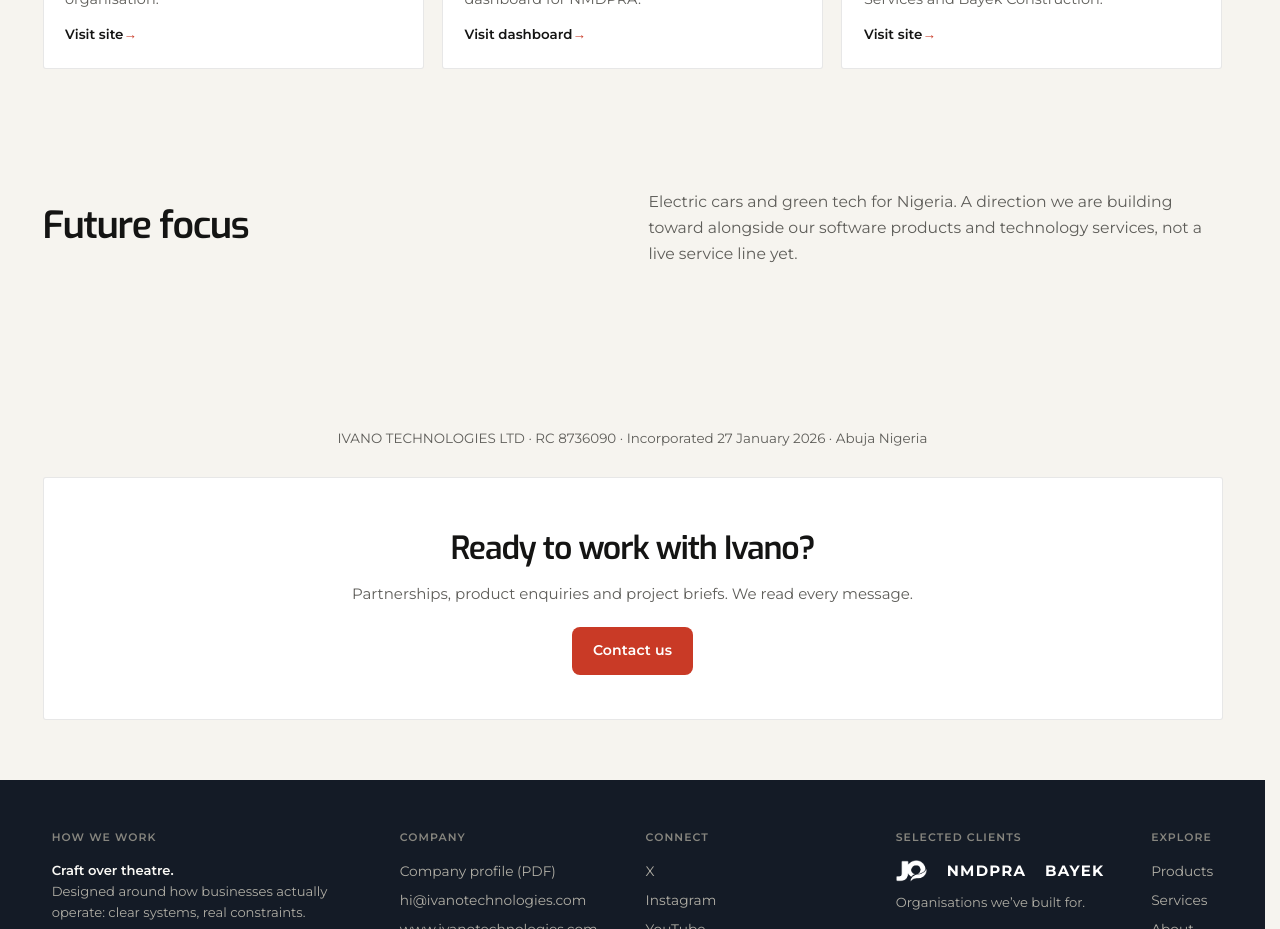
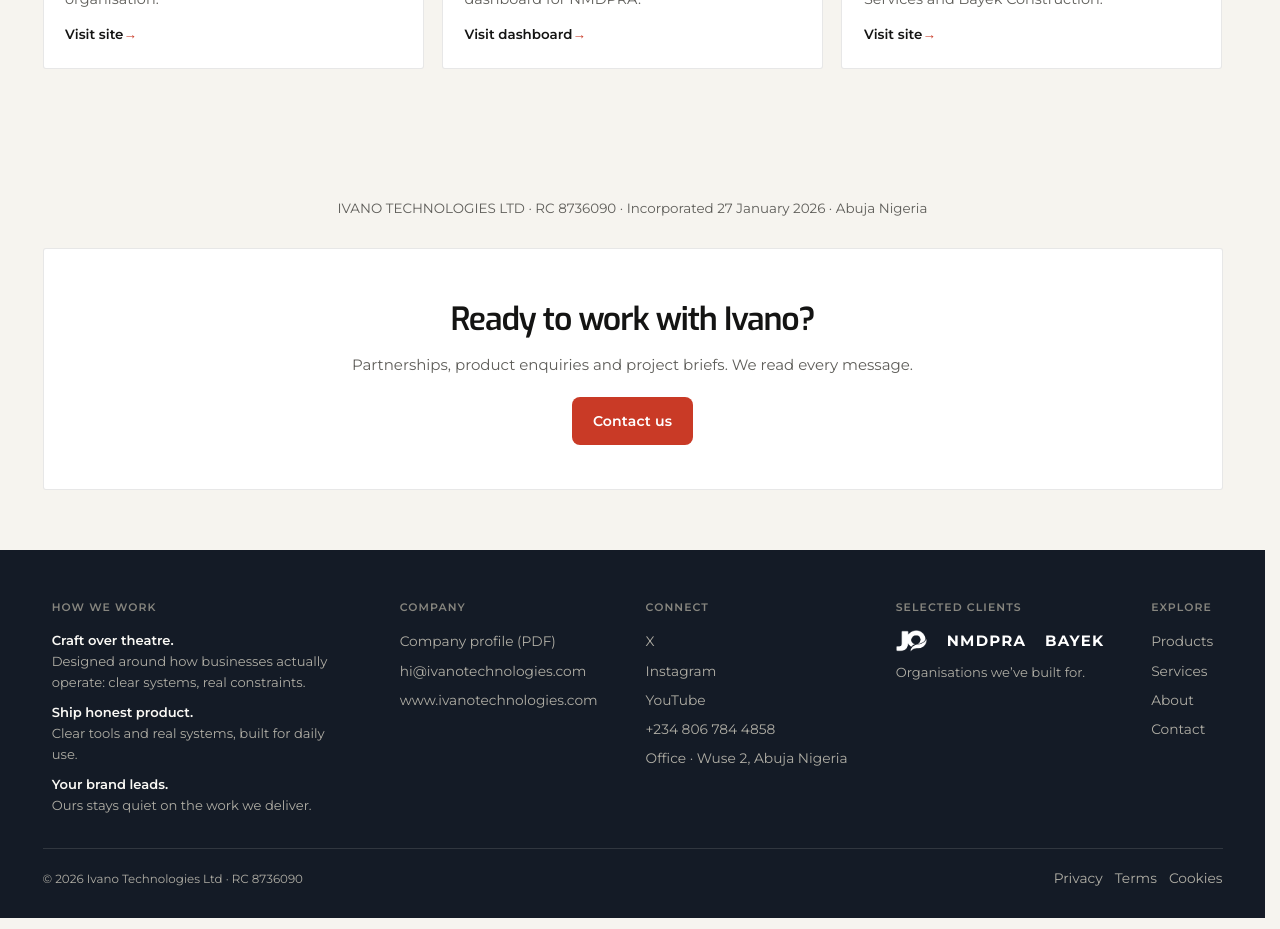
Before and after one commit to Ivano-Technologies/web-ivano, a Next.js app: page / in a window 1280 px wide. Shown: the part 1540-2469 px from the top of the page. Built offline with nearby package versions, Linux system fonts and the light colour scheme.

Commit message:
Remove Home future focus strip and About EV paragraph
Removes the Future focus section from Home and the electric cars paragraph from About. The site description, og and twitter description, hero tagline and trust line are unchanged.

```diff
--- a/app/about/page.tsx
+++ b/app/about/page.tsx
@@ -24,11 +24,6 @@ export default function AboutPage() {
             SaaS products (Kompleet, PMS, NRCS EAM) and client platforms
             (campaigns, compliance dashboards), backed by consulting and
             managed services.
-          </p>
-          <p className="about-build">
-            Next, we are building toward electric cars and green tech for
-            Nigeria. This is a direction we are working toward, not a live
-            service line yet.
           </p>
           <h2>Where we are</h2>
           <p className="about-where">{SITE.officeArea}.</p>
--- a/app/page.tsx
+++ b/app/page.tsx
@@ -89,21 +89,6 @@ export default function HomePage() {
         </div>
       </section>
 
-      <section id="future-focus">
-        <div className="wrap">
-          <div className="section-head row">
-            <div>
-              <h2>Future focus</h2>
-            </div>
-            <p>
-              Electric cars and green tech for Nigeria. A direction we are
-              building toward alongside our software products and technology
-              services, not a live service line yet.
-            </p>
-          </div>
-        </div>
-      </section>
-
       <section>
         <div className="wrap">
           <p className="trust">
```
